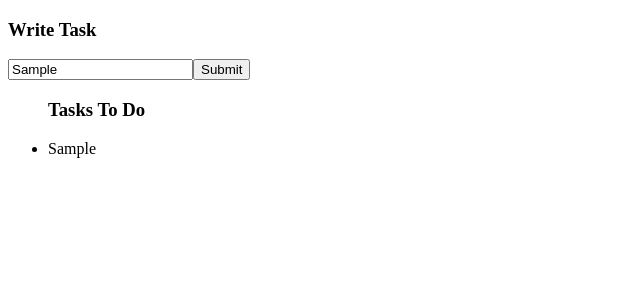
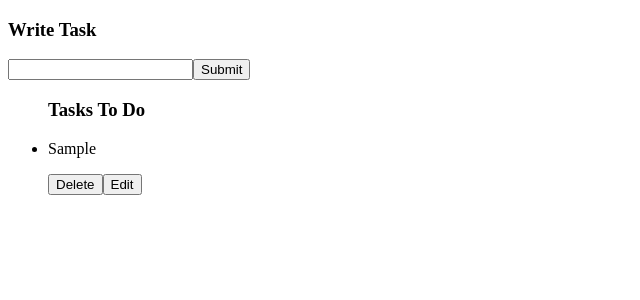
Before and after one commit to MaudApplegate/JS-course-HW, a React (Create React App) app in the folder 42-React/: page / in a window 1280 px wide. Both pictures are taken after typing "Sample" into the empty fields and a click on the button "Submit". Shown: the top 300 px of the page, without its empty margins (0-640 px from the left). Built offline with nearby package versions, Linux system fonts and the light colour scheme.

Commit message:
false route to 4 task

```diff
--- a/42-React/src/components/ToDoReducer/InputForm.js
+++ b/42-React/src/components/ToDoReducer/InputForm.js
@@ -7,28 +7,44 @@ import {
 const InputForm = () => {
   const MyContext = useContext(ReducerContext);
 
-  const [inputData, setInputData] = useState({ id: 0, text: '' });
+  // const [inputData, setInputData] = useState({ id: 0, text: '' });
+  const [id, setId] = useState(0);
+  const [val, setVal] = useState('');
 
   const handleChange = (e) => {
-    setInputData((prev) => ({ ...prev, text: e.target.value }));
+    setVal(e.target.value);
   };
 
   const handleClick = () => {
-    setInputData((prev) => ({ ...prev, id: prev.id + 1 }));
+    setId((prev) => prev + 1);
     MyContext.dispatch(
       ACTION_CREATE_TASK({
-        [inputData.id]: {
-          id: inputData.id,
-          text: inputData.text,
-        },
+        id: id,
+        text: val,
       })
     );
+    setVal('');
   };
+
+  // const handleChange = (e) => {
+  //   setInputData((prev) => ({ ...prev, text: e.target.value }));
+  // };
+
+  // const handleClick = () => {
+  //   setInputData((prev) => ({ ...prev, id: prev.id + 1 }));
+  //   MyContext.dispatch(
+  //     ACTION_CREATE_TASK({
+  //       id: inputData.id,
+  //       text: inputData.text,
+  //     })
+  //   );
+  //   setVal(() => '');
+  // };
 
   return (
     <div>
       <h3>Write Task</h3>
-      <input onChange={handleChange} />
+      <input onChange={handleChange} value={val} />
       <button onClick={handleClick}>Submit</button>
     </div>
   );
--- a/42-React/src/components/ToDoReducer/TextBlock.js
+++ b/42-React/src/components/ToDoReducer/TextBlock.js
@@ -1,9 +1,18 @@
 import { useContext } from 'react';
-import { ReducerContext } from '../../ducks/reducer/Reducer';
+import {
+  ACTION_DELETE_TASK,
+  ReducerContext,
+} from '../../ducks/reducer/Reducer';
 
 const TextBlock = () => {
   const MyContext = useContext(ReducerContext);
-  const state = Object.values(MyContext.state);
+  const state = MyContext.state;
+
+  const handleClickDelete = (e) => {
+    MyContext.dispatch(ACTION_DELETE_TASK(e.target.attributes['idprop'].value));
+  };
+
+  const handleClickEdit = (e) => {};
 
   return (
     <ul>
@@ -11,6 +20,12 @@ const TextBlock = () => {
       {state.map((el) => (
         <li key={el.id}>
           <p>{el.text}</p>
+          <button idprop={el.id} onClick={handleClickDelete}>
+            Delete
+          </button>
+          <button idprop={el.id} onClick={handleClickEdit}>
+            Edit
+          </button>
         </li>
       ))}
     </ul>
--- a/42-React/src/ducks/reducer/Reducer.js
+++ b/42-React/src/ducks/reducer/Reducer.js
@@ -1,10 +1,12 @@
 import { createContext, useReducer } from 'react';
 
-const InitialState = {};
+const InitialState = [];
 
 export const ReducerContext = createContext(InitialState);
 
 export const CREATE_TASK = 'CREATE_TASK';
+export const DELETE_TASK = 'DELETE_TASK';
+export const EDIT_TASK = 'EDIT_TASK';
 
 export const ACTION_CREATE_TASK = (payload) => {
   return {
@@ -13,13 +15,28 @@ export const ACTION_CREATE_TASK = (payload) => {
   };
 };
 
+export const ACTION_DELETE_TASK = (payload) => {
+  return {
+    type: DELETE_TASK,
+    payload,
+  };
+};
+
+export const ACTION_EDIT_TASK = (payload) => {
+  return {
+    type: EDIT_TASK,
+    payload,
+  };
+};
+
 const reducer = (state, action) => {
   switch (action.type) {
     case CREATE_TASK:
-      return {
-        ...state,
-        ...action.payload,
-      };
+      return [...state, action.payload];
+    case DELETE_TASK:
+      return state.filter((el) => el.id != action.payload);
+    case EDIT_TASK:
+      return;
     default:
       return state;
   }
```
